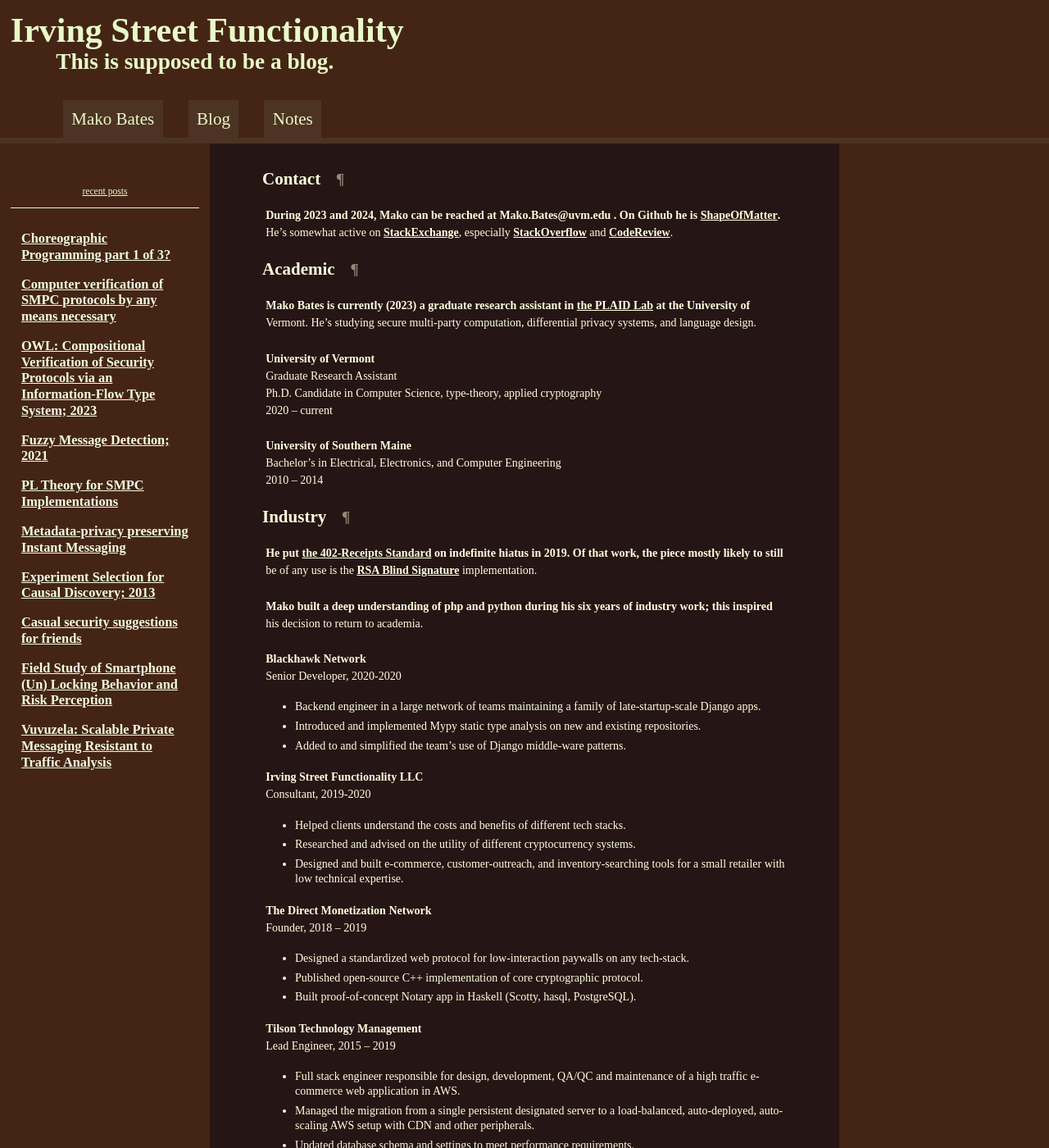
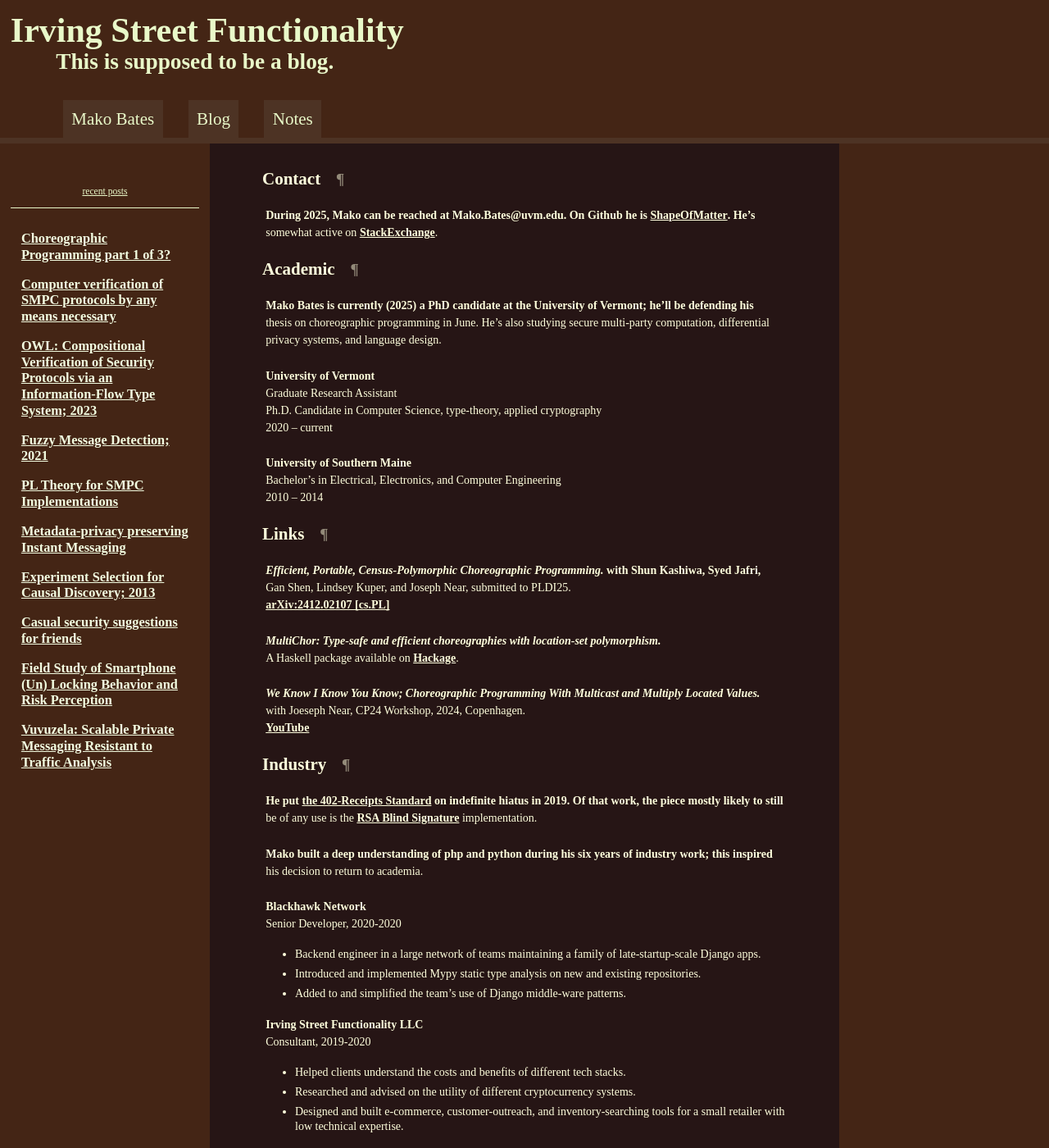
Before and after one commit to ShapeOfMatter/Mako-Bates, a Jekyll site: the page built from cv.markdown, in a window 1280 px wide and 1400 px high. Shown: the whole window at 82% size. Built offline with Jekyll 4.4.1, drawn with Linux system fonts in a browser that asks for light colours.

Commit message:
update resume

```diff
--- a/cv.markdown
+++ b/cv.markdown
@@ -5,17 +5,16 @@ date: 2023-10-09 12:02:00 -05:00
 
 {% include section.html c="Contact" %}
 
-During 2023 and 2024, Mako can be reached at Mako.Bates@uvm.edu .
+During 2025, Mako can be reached at Mako.Bates@uvm.edu.
 On Github he is [ShapeOfMatter](https://github.com/ShapeOfMatter).
-He's somewhat active on [StackExchange](https://stackexchange.com/users/13621214/shapeofmatter?tab=accounts),
-especially [StackOverflow](https://stackoverflow.com/users/10135377/shapeofmatter)
-and [CodeReview](https://codereview.stackexchange.com/users/200133/shapeofmatter).
+He's somewhat active on [StackExchange](https://stackexchange.com/users/13621214/shapeofmatter?tab=accounts).
 
 {% include section.html c="Academic" %}
 
-Mako Bates is currently (2023) a graduate research assistant in [the PLAID Lab](https://plaid.w3.uvm.edu/)
-at the University of Vermont.
-He's studying secure multi-party computation, differential privacy systems, and language design.
+Mako Bates is currently (2025) a PhD candidate
+at the University of Vermont;
+he'll be defending his thesis on choreographic programming in June.
+He's also studying secure multi-party computation, differential privacy systems, and language design.
 
 **University of Vermont**
 Graduate Research Assistant
@@ -25,6 +24,21 @@ Ph.D. Candidate in Computer Science, type-theory, applied cryptography
 **University of Southern Maine**
 Bachelor’s in Electrical, Electronics, and Computer Engineering
 2010 – 2014
+
+{% include section.html c="Links" %}
+
+_Efficient, Portable, Census-Polymorphic Choreographic Programming._
+with Shun Kashiwa, Syed Jafri, Gan Shen, Lindsey Kuper, and Joseph Near,
+submitted to PLDI25.
+[arXiv:2412.02107 \[cs.PL\]](https://arxiv.org/abs/2412.02107)
+
+_MultiChor: Type-safe and efficient choreographies with location-set polymorphism._
+A Haskell package available on [Hackage](https://hackage.haskell.org/package/MultiChor).
+
+_We Know I Know You Know; Choreographic Programming With Multicast and Multiply Located Values._
+with Joeseph Near,
+CP24 Workshop, 2024, Copenhagen.
+[YouTube](https://www.youtube.com/watch?v=mnjhUZM4krU)
 
 {% include section.html c="Industry" %}
 
```
